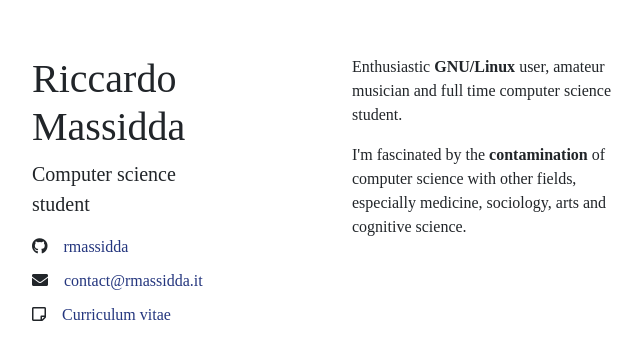
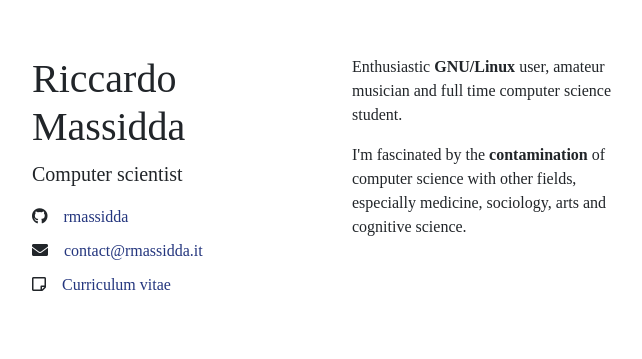
Before and after one commit to rmassidda/rmassidda.github.io, a plain HTML site: page index.html in a window 1280 px wide. Shown: the part 145-504 px from the top of the page, without its empty margins (303-945 px from the left). Drawn offline with nearby package versions, Linux system fonts and the light colour scheme; a web font is replaced by a local one.

Commit message:
Does the degree make me one?

```diff
--- a/index.html
+++ b/index.html
@@ -62,7 +62,7 @@
         <div class="row">
             <div class="col-lg-4">
                 <h1 class="">Riccardo Massidda</h1>
-                <p class="lead">Computer science student</p>
+                <p class="lead">Computer scientist</p>
                 <ul class="list-unstyled">
                     <li><span class="fab fa-github"></span>&emsp;<a href="https://github.com/rmassidda">rmassidda</a></li>
                     <li id="address"></li>
```
